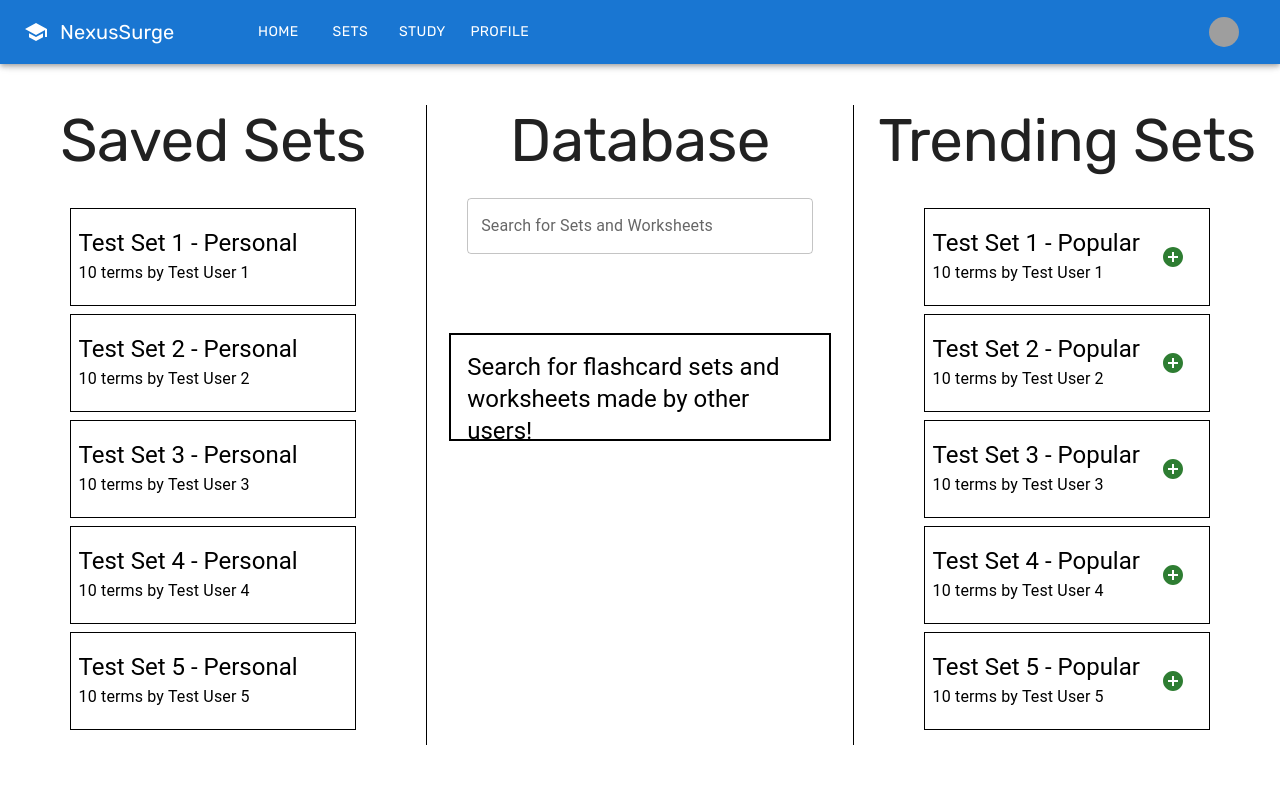
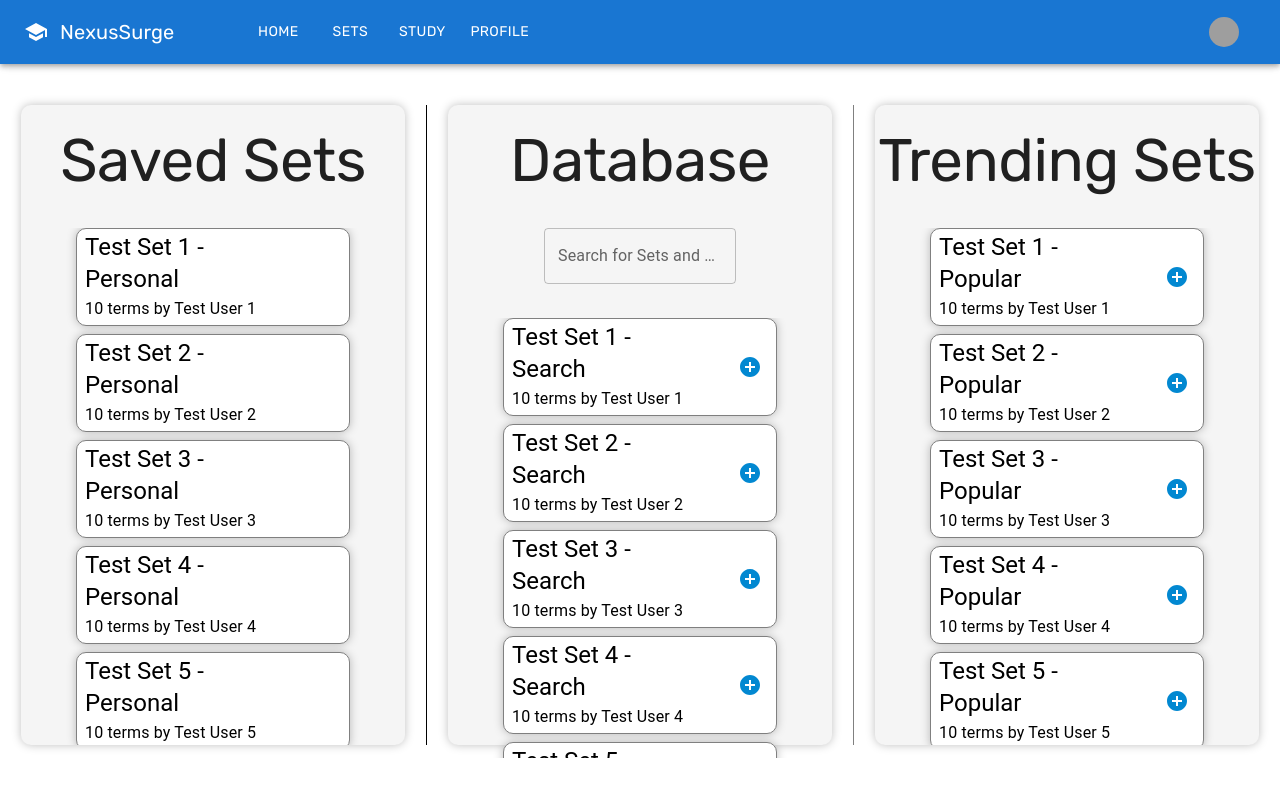
Before and after one commit to skancharapu775/NexusSurge, a React (Create React App) app in the folder nexussurge/: page /sets in a window 1280 px wide. Shown: the top 796 px of the page. Built offline with nearby package versions, Linux system fonts and the light colour scheme; grey boxes are pictures that could not be loaded.

Commit message:
fixed styling and scrolling on sets page

```diff
--- a/nexussurge/src/pages/Sets.js
+++ b/nexussurge/src/pages/Sets.js
@@ -79,7 +79,15 @@ export function Sets() {
             creator: "Test User 5",
             num_cards: 10,
             id: 5
-        }]
+        },
+        {
+            title: "Test Set 6 - Popular",
+            description: "This is a test set",
+            creator: "Test User 6",
+            num_cards: 10,
+            id: 6
+        }
+    ]
 
     /* Example API result from my sets */
     const test_user_sets_result = [
@@ -117,20 +125,28 @@ export function Sets() {
             creator: "Test User 5",
             num_cards: 10,
             id: 5
-        }]
+        },
+        {
+            title: "Test Set 6 - Personal",
+            description: "This is a test set",
+            creator: "Test User 6",
+            num_cards: 10,
+            id: 6
+        }
+    ]
 
     return (
         <>
             <Header />
-            <Box sx={{ display: 'flex', justifyContent: 'space-evenly', alignItems: 'center', height: '100vh' , marginTop:'25px'}}>
-                <Box sx={{ display: 'flex', flexDirection: 'column', alignItems: 'center', width: '30vw', height: '80vh' }}>
-                    <Typography component="h1" variant="h2" align="center" color="text.primary" gutterBottom fontFamily={'Rubik'}>
+            <Box sx={{ display: 'flex', justifyContent: 'space-evenly', alignItems: 'center', height: '100vh', marginTop:'25px' }}>
+                <Box sx={{ display: 'flex', flexDirection: 'column', alignItems: 'center', width: '30vw', height: '80vh', backgroundColor: '#F5F5F5', borderRadius: '10px', boxShadow: '0px 0px 10px rgba(0, 0, 0, 0.25)' }}>
+                    <Typography component="h1" variant="h2" align="center" color="text.primary" gutterBottom fontFamily={'Rubik'} style={{ marginTop: '20px' }}>
                         Saved Sets
                     </Typography>
-                    <Box sx={{ display: 'flex', flexDirection: 'column', alignItems: 'center', width: '100%', height: '80vh', overflow: 'auto', marginTop: '10px' }}>
+                    <Box sx={{ display: 'flex', flexDirection: 'column', alignItems: 'center', width: '100%', height: '70vh', overflowY: 'scroll', marginTop: '10px' }}>
                         {test_user_sets_result.map((result) => (
-                            <Box key={result.id} sx={{ display: 'flex', flexDirection: 'row', justifyContent: 'space-between', alignItems: 'center', width: '70%', height: '10vh', padding: '1vh', border: '1px solid black', marginBottom: '1vh' }}>
-                                <Box sx={{ display: 'flex', flexDirection: 'column' }}>
+                            <Box key={result.id}  sx={{ display: 'flex', flexDirection: 'row', justifyContent: 'space-between', alignItems: 'center', width: '100%', height: 'auto', minHeight: '10vh', maxWidth: '20vw',padding: '1vh', border: '1px solid grey', marginBottom: '1vh', borderRadius: '10px', backgroundColor: 'white', boxShadow: '0px 0px 10px rgba(0, 0, 0, 0.25)' }}>
+                                <Box sx={{ display: 'flex', flexDirection: 'column', width: '70%' }}>
                                     <Typography variant="h5">{result.title}</Typography>
                                     <Typography variant="subtitle1">{result.num_cards} terms by {result.creator}</Typography>
                                 </Box>
@@ -139,38 +155,46 @@ export function Sets() {
                     </Box>
                 </Box>
                 <Box sx={{ width: '1px', height: '80vh', backgroundColor: 'black' }} />
-                <Box sx={{ display: 'flex', flexDirection: 'column', alignItems: 'center', width: '30vw', height: '80vh' }}>
-                    <Typography component="h1" variant="h2" align="center" color="text.primary" gutterBottom fontFamily={'Rubik'}>
+                <Box sx={{ display: 'flex', flexDirection: 'column', alignItems: 'center', width: '30vw', height: '80vh', backgroundColor: '#F5F5F5', borderRadius: '10px', boxShadow: '0px 0px 10px rgba(0, 0, 0, 0.25)' }}>
+                    <Typography component="h1" variant="h2" align="center" color="text.primary" gutterBottom fontFamily={'Rubik'} style={{ marginTop: '20px' }}>
                         Database
                     </Typography>
-                    <Box sx={{ display: 'flex', flexDirection: 'column', alignItems: 'center', width: '100%', height: '80vh' }}>
-                    <Box sx={{ display: 'flex', flexDirection: 'column', alignItems: 'center', width: '50%', height: '80vh' }}>
-                      <TextField id="outlined-basic" label="Search for Sets and Worksheets" variant="outlined" sx={{ width: '180%', height: '5vh' }} />
-                      {/*<Button variant="contained" sx={{ width: '180%', height: '5vh', marginTop: '10px', marginBottom: '5px' }}>Search</Button>*/}
-                    </Box>
-                    <Box sx={{ display: 'flex', flexDirection: 'column', alignItems: 'center', width: '100%', height: '80vh', overflow: 'auto', marginTop: '-370px' }}>
-                       <Box sx={{ display: 'flex', flexDirection: 'row', width: '90%', height: '9vh', padding: '2vh', border: '2px solid black', marginBottom: '1vh'}}>
-                                <Box sx={{ display: 'flex', flexDirection: 'column' }}>
-                                    <Typography variant="h5">Search for flashcard sets and worksheets made by other users!</Typography>
-                                </Box>
+                    <Box sx={{ display: 'flex', flexDirection: 'column', alignItems: 'center', width: '100%', height: '70vh', marginTop: '10px' }}>
+                        <Box sx={{ display: 'flex', flexDirection: 'column', alignItems: 'center', width: '50%', height: '5vh', marginBottom: '10px' }}>
+                            <TextField id="outlined-basic" label="Search for Sets and Worksheets" variant="outlined" sx={{ width: '100%', height: '100%' }} />
+                        </Box>
+                        <Box sx={{ display: 'flex', flexDirection: 'column', alignItems: 'center', width: '100%', height: '60vh', overflowY: 'scroll' }}>
+                            {/* search column content */}
+                            <Box sx={{ display: 'flex', flexDirection: 'column', alignItems: 'center', width: '100%', height: '60vh', overflowY: 'scroll', marginTop: '5vh' }}>
+                                {test_search_results.map((result) => (
+                                    <Box key={result.id} sx={{ display: 'flex', flexDirection: 'row', justifyContent: 'space-between', alignItems: 'center', width: '100%', height: 'auto', minHeight: '10vh', maxWidth: '20vw',padding: '1vh', border: '1px solid grey', marginBottom: '1vh', borderRadius: '10px', backgroundColor: 'white', boxShadow: '0px 0px 10px rgba(0, 0, 0, 0.25)' }}>
+                                        <Box sx={{ display: 'flex', flexDirection: 'column', width: '70%', fontFamily: 'Rubik' }}>
+                                            <Typography variant="h5">{result.title}</Typography>
+                                            <Typography variant="subtitle1">{result.num_cards} terms by {result.creator}</Typography>
+                                        </Box>
+                                        <Box sx={{ display: 'flex', alignItems: 'center', marginLeft: '5px', marginRight: '10px' }}>
+                                            <IconButton edge="end" aria-label="delete" color='info'><AddCircleIcon /></IconButton>
+                                        </Box>
+                                    </Box>
+                                ))}
+                            </Box>
                         </Box>
                     </Box>
-                    </Box>
                 </Box>
-                <Box sx={{ width: '1px', height: '80vh', backgroundColor: 'black' }} />
-                <Box sx={{ display: 'flex', flexDirection: 'column', alignItems: 'center', width: '30vw', height: '80vh' }}>
-                    <Typography component="h1" variant="h2" align="center" color="text.primary" gutterBottom fontFamily={'Rubik'}>
+                <Box sx={{ width: '1px', height: '80vh', backgroundColor: 'grey' }} />
+                <Box sx={{ display: 'flex', flexDirection: 'column', alignItems: 'center', width: '30vw', height: '80vh', backgroundColor: '#F5F5F5', borderRadius: '10px', boxShadow: '0px 0px 10px rgba(0, 0, 0, 0.25)' }}>
+                    <Typography component="h1" variant="h2" align="center" color="text.primary" gutterBottom fontFamily={'Rubik'} style={{ marginTop: '20px' }}>
                         Trending Sets
                     </Typography>
-                    <Box sx={{ display: 'flex', flexDirection: 'column', alignItems: 'center', width: '100%', height: '80vh', overflow: 'auto', marginTop: '10px' }}>
+                    <Box sx={{ display: 'flex', flexDirection: 'column', alignItems: 'center', width: '100%', height: '70vh', overflowY: 'scroll', marginTop: '10px' }}>
                         {test_popular_results.map((result) => (
-                            <Box key={result.id} sx={{ display: 'flex', flexDirection: 'row', justifyContent: 'space-between', alignItems: 'center', width: '70%', height: '10vh', padding: '1vh', border: '1px solid black', marginBottom: '1vh' }}>
-                                <Box sx={{ display: 'flex', flexDirection: 'column' }}>
+                            <Box key={result.id} sx={{ display: 'flex', flexDirection: 'row', justifyContent: 'space-between', alignItems: 'center', width: '100%', height: 'auto', minHeight: '10vh', maxWidth: '20vw',padding: '1vh', border: '1px solid grey', marginBottom: '1vh', borderRadius: '10px', backgroundColor: 'white', boxShadow: '0px 0px 10px rgba(0, 0, 0, 0.25)' }}>
+                                <Box sx={{ display: 'flex', flexDirection: 'column', width: '70%', fontFamily: 'Rubik' }}>
                                     <Typography variant="h5">{result.title}</Typography>
                                     <Typography variant="subtitle1">{result.num_cards} terms by {result.creator}</Typography>
                                 </Box>
-                                <Box sx={{ display: 'flex', alignItems: 'center', marginLeft: '10px', marginRight: '20px' }}>
-                                    <IconButton edge="end" aria-label="delete" color = 'success'><AddCircleIcon /></IconButton>
+                                <Box sx={{ display: 'flex', alignItems: 'center', marginLeft: '5px', marginRight: '10px' }}>
+                                    <IconButton edge="end" aria-label="delete" color='info'><AddCircleIcon /></IconButton>
                                 </Box>
                             </Box>
                         ))}
```
Also changed, not shown: nexussurge/src/App.css (line endings or trailing spaces).
